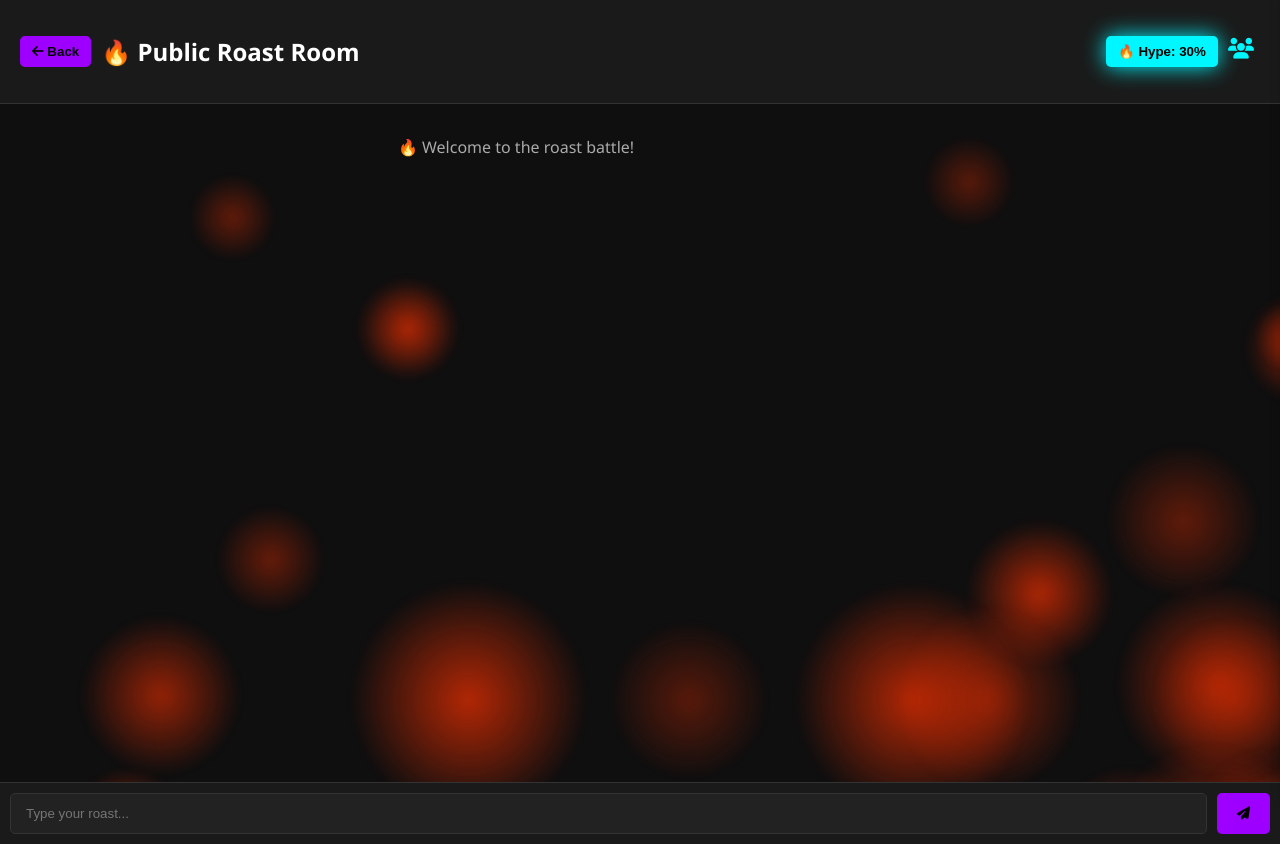
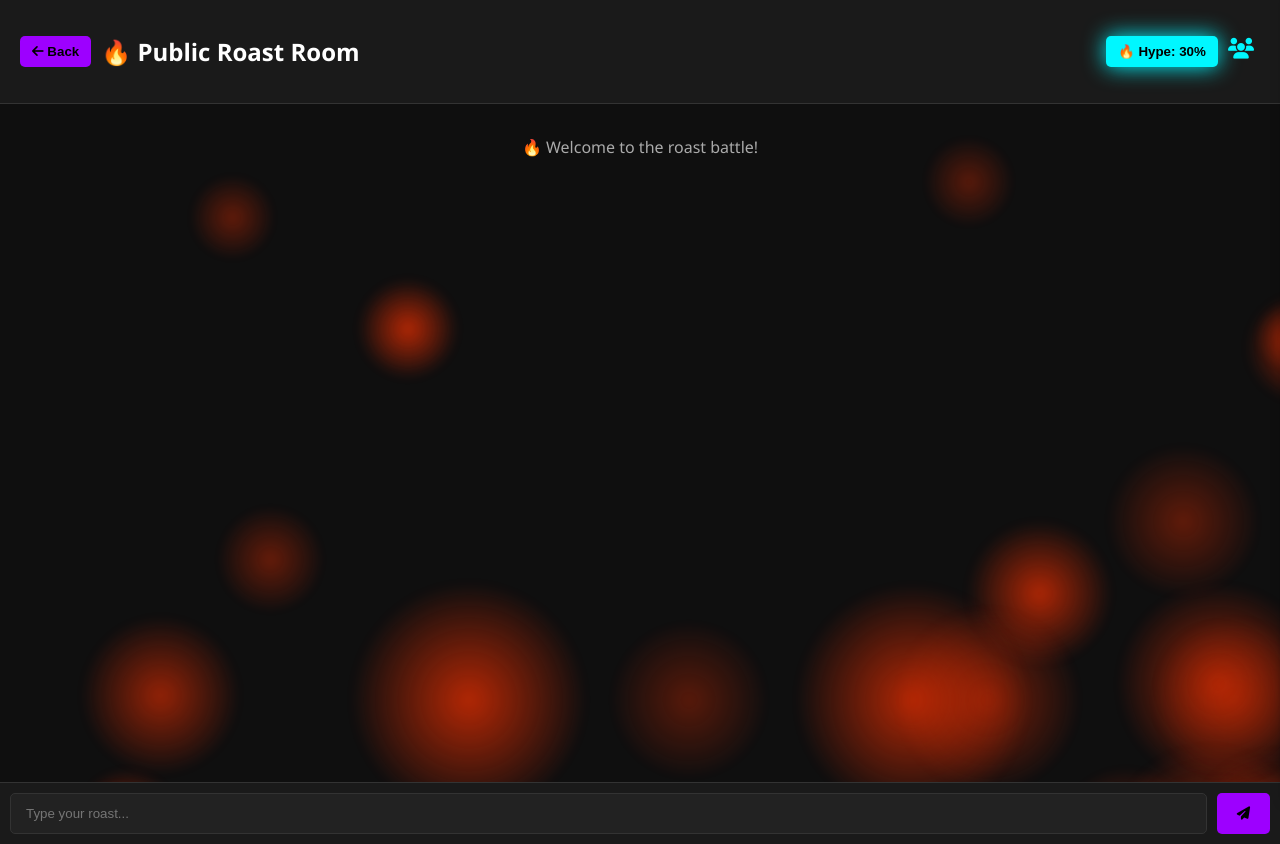
Before and after one commit to AIMAGICTOOL/roast-battle-arena-1-, a website: page public/public-chat-room.html in a window 1280 px wide. Drawn offline with Linux system fonts and the light colour scheme.

Commit message:
Update public-chat-room.html

```diff
--- a/public/public-chat-room.html
+++ b/public/public-chat-room.html
@@ -193,7 +193,21 @@
     .message strong { color: var(--cyan); }
     .message.opponent { float: left; border-left: 3px solid var(--purple); }
     .message.you { float: right; border-right: 3px solid var(--cyan); text-align: right; }
-    .message.system { text-align: center; background: transparent; color: var(--secondary); box-shadow: none; }
+    .message.system {
+  text-align: center;
+  background: transparent;
+  color: var(--secondary);
+  box-shadow: none;
+  margin: 0 auto; /* Add this line */
+  float: none; /* Add this line */
+  max-width: 100%; /* Add this line */
+  padding: 12px 0; /* Adjust padding */
+}
+#messageArea {
+  display: flex;
+  flex-direction: column;
+  align-items: center; /* This will center all system messages */
+}
 
     /* Enhanced Message Reactions */
     .message-reactions {
```
